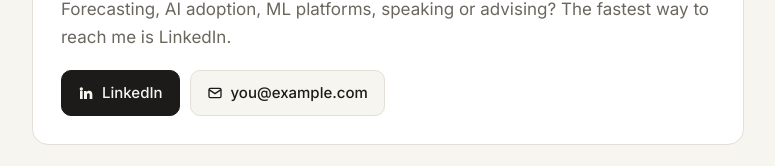
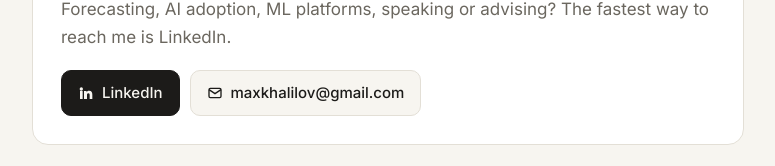
Before and after one commit to maxkhalilov/maxim-website, a plain HTML site: page about.html in a window 1280 px wide. Shown: the part 1359-1525 px from the top of the page, without its empty margins (252-1027 px from the left). Drawn offline with Linux system fonts and the light colour scheme.

Commit message:
Replace placeholder email with real address
Co-Authored-By: Claude Opus 5.5 <noreply@anthropic.com>

```diff
--- a/about.html
+++ b/about.html
@@ -52,7 +52,7 @@
     <p>Forecasting, AI adoption, ML platforms, speaking or advising? The fastest way to reach me is LinkedIn.</p>
     <div class="links">
       <a class="btn primary" href="https://www.linkedin.com/in/maximkhalilov/"><svg viewBox="0 0 24 24" fill="currentColor"><path d="M4.98 3.5a2.5 2.5 0 1 1 0 5 2.5 2.5 0 0 1 0-5zM3 9h4v12H3zM9 9h3.8v1.7h.1c.5-1 1.8-2 3.8-2 4 0 4.8 2.6 4.8 6V21h-4v-5.5c0-1.3 0-3-1.9-3s-2.1 1.4-2.1 2.9V21H9z"/></svg>LinkedIn</a>
-      <a class="btn" href="mailto:you@example.com"><svg viewBox="0 0 24 24" fill="none" stroke="currentColor" stroke-width="2"><rect x="3" y="5" width="18" height="14" rx="2"/><path d="m3 7 9 6 9-6"/></svg>you@example.com</a>
+      <a class="btn" href="mailto:maxkhalilov@gmail.com"><svg viewBox="0 0 24 24" fill="none" stroke="currentColor" stroke-width="2"><rect x="3" y="5" width="18" height="14" rx="2"/><path d="m3 7 9 6 9-6"/></svg>maxkhalilov@gmail.com</a>
     </div>
   </div>
 </section>
@@ -61,7 +61,7 @@
 <footer>
   <div class="wrap foot">
     <span>© 2026 Maxim Khalilov · Barcelona</span>
-    <span><a href="https://www.linkedin.com/in/maximkhalilov/">LinkedIn</a> · <a href="mailto:you@example.com">Email</a> · <a href="https://www.nlppeople.com/">NLPPeople</a></span>
+    <span><a href="https://www.linkedin.com/in/maximkhalilov/">LinkedIn</a> · <a href="mailto:maxkhalilov@gmail.com">Email</a> · <a href="https://www.nlppeople.com/">NLPPeople</a></span>
   </div>
 </footer>
 <script src="theme.js"></script>
```
Also changed, not shown: blog.html (+2 -2 lines), euv-lithography.html (+2 -2 lines), experience.html (+2 -2 lines), forecasting-model-licenses.html (+2 -2 lines), frontier-model-routing.html (+2 -2 lines), index.html (+2 -2 lines), projects.html (+2 -2 lines), seniority-out-of-book.html (+2 -2 lines), writing.html (+2 -2 lines).
